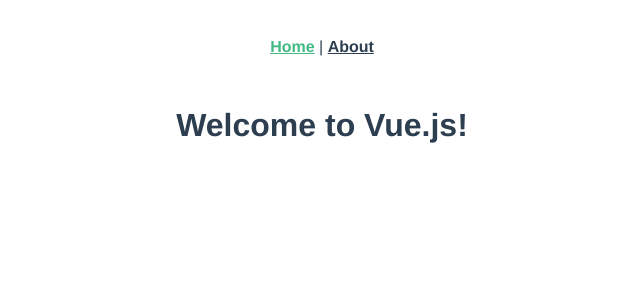
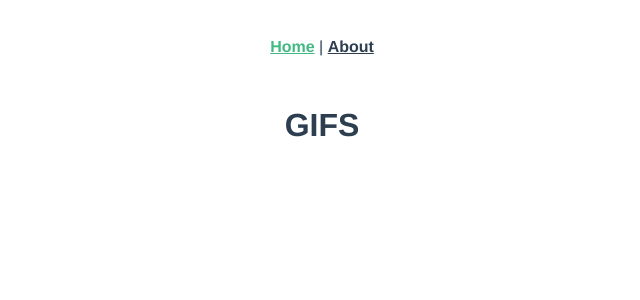
Before and after one commit to mpallenjr/dumb-fone-gif-converter-app-frontend, a Vue app: page / in a window 1280 px wide. Shown: the top 300 px of the page, without its empty margins (318-958 px from the left). Built offline with nearby package versions, Linux system fonts and the light colour scheme.

Commit message:
connect indexgifs to console log.

```diff
--- a/src/views/Home.vue
+++ b/src/views/Home.vue
@@ -1,6 +1,7 @@
 <template>
   <div class="home">
-    <h1>{{ message }}</h1>
+    <h1>GIFS</h1>
+
   </div>
 </template>
 
@@ -10,10 +11,16 @@
   export default {
     data: function () {
       return {
-        message: "Welcome to Vue.js!",
+
       };
     },
-    created: function () {},
-    methods: {},
+    created: function () {
+      this.indexGifs();
+    },
+    methods: {
+      indexGifs: function () {
+        console.log('hello')
+      }
+    },
   };
 </script>
```
